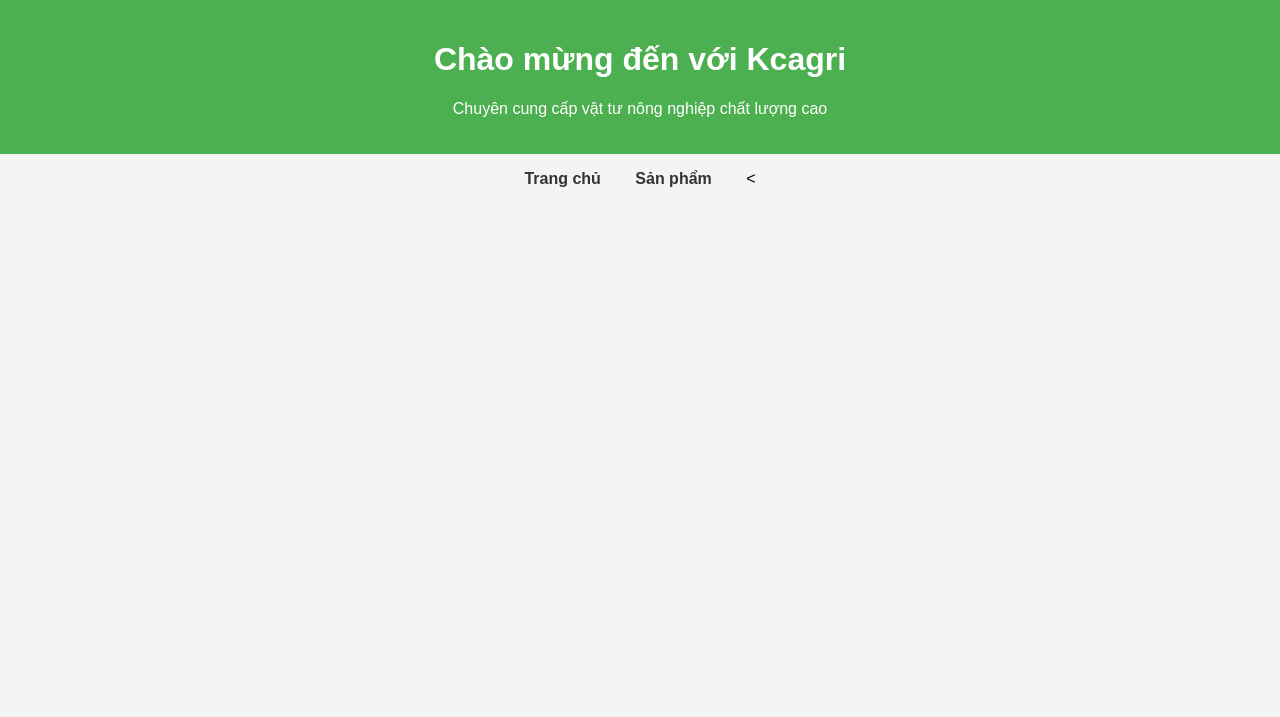
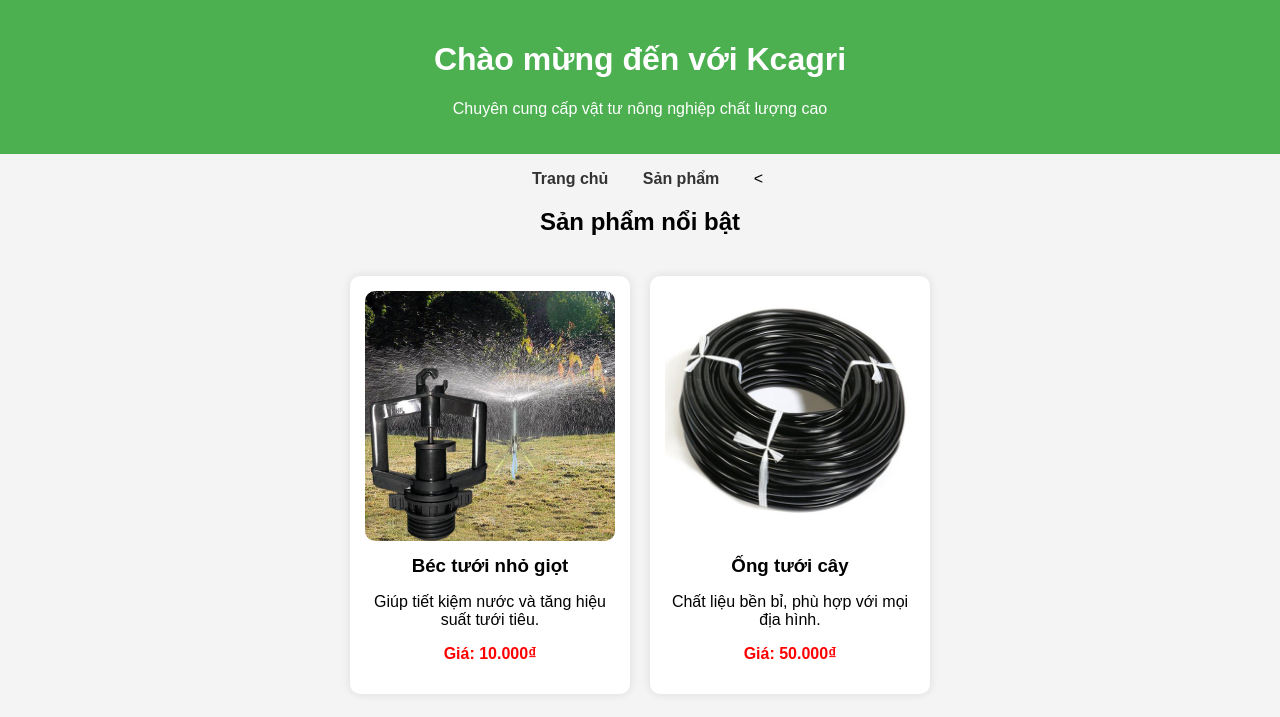
Before and after one commit to kcagrivn/kcagri-website, a plain HTML site: page index.html in a window 1280 px wide. Drawn offline with Linux system fonts and the light colour scheme.

Commit message:
Cập nhật danh sách sản phẩm và hình ảnh

```diff
--- a/index.html
+++ b/index.html
@@ -16,3 +16,20 @@
             <li><a href="#">Trang chủ</a></li>
             <li><a href="#">Sản phẩm</a></li>
             <li><
+                <section>
+                    <h2>Sản phẩm nổi bật</h2>
+                    <div class="product-container">
+                        <div class="product">
+                            <img src="images/bec-tuoi.jpg" alt="Béc tưới nhỏ giọt">
+                            <h3>Béc tưới nhỏ giọt</h3>
+                            <p>Giúp tiết kiệm nước và tăng hiệu suất tưới tiêu.</p>
+                            <p class="price">Giá: 10.000₫</p>
+                        </div>
+                        <div class="product">
+                            <img src="images/ong-tuoi.jpg" alt="Ống tưới cây">
+                            <h3>Ống tưới cây</h3>
+                            <p>Chất liệu bền bỉ, phù hợp với mọi địa hình.</p>
+                            <p class="price">Giá: 50.000₫</p>
+                        </div>
+                    </div>
+                </section>
--- a/style.css
+++ b/style.css
@@ -45,3 +45,34 @@ footer {
     bottom: 0;
     width: 100%;
 }
+.product-container {
+    display: flex;
+    justify-content: center;
+    gap: 20px;
+    flex-wrap: wrap;
+    padding: 20px;
+}
+
+.product {
+    background: white;
+    padding: 15px;
+    border-radius: 10px;
+    box-shadow: 0px 0px 10px rgba(0, 0, 0, 0.1);
+    text-align: center;
+    width: 250px;
+}
+
+.product img {
+    width: 100%;
+    height: auto;
+    border-radius: 10px;
+}
+
+.product h3 {
+    margin: 10px 0;
+}
+
+.price {
+    font-weight: bold;
+    color: red;
+}
```
Also changed, not shown: images/bec-tuoi.jpg (added), images/ong-tuoi.jpg (added).
